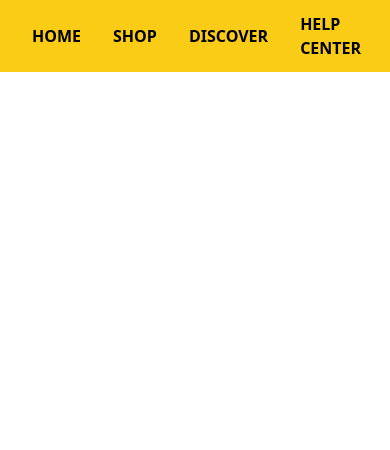
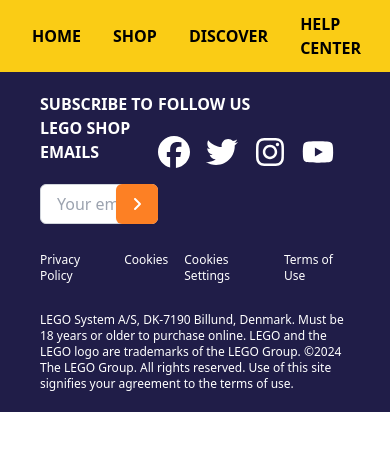
Before and after one commit to Dadu400/tbc-x-usaid-project-app, a React (Create React App) app: page / in a window 390 px wide. Shown: the top 450 px of the page. Built offline with nearby package versions, Linux system fonts and the light colour scheme.

Commit message:
Finished footer without responsive

```diff
--- a/package.json
+++ b/package.json
@@ -3,6 +3,10 @@
   "version": "0.1.0",
   "private": true,
   "dependencies": {
+    "@fortawesome/fontawesome-svg-core": "^6.5.1",
+    "@fortawesome/free-brands-svg-icons": "^6.5.1",
+    "@fortawesome/free-solid-svg-icons": "^6.5.1",
+    "@fortawesome/react-fontawesome": "^0.2.0",
     "@testing-library/jest-dom": "^5.17.0",
     "@testing-library/react": "^13.4.0",
     "@testing-library/user-event": "^13.5.0",
--- a/src/App.js
+++ b/src/App.js
@@ -1,10 +1,12 @@
+import Footer from "./components/footer/Footer";
 import Header from "./components/header/Header";
 import "./index.css"
 
 function App() {
   return (
     <div className="App">
-      <Header/>
+      <Header />
+      <Footer />
     </div>
   );
 }
--- /dev/null
+++ b/src/components/footer/Footer.jsx
@@ -0,0 +1,66 @@
+import { FontAwesomeIcon } from '@fortawesome/react-fontawesome';
+import { faFacebook, faTwitter, faInstagram, faYoutube } from '@fortawesome/free-brands-svg-icons';
+import { faAngleRight } from "@fortawesome/free-solid-svg-icons";
+
+function Footer() {
+    return (
+      <footer className="bg-[#201D48] w-full">
+        <div className="flex flex-col px-[40px] py-[20px] gap-[28px]">
+          <div className="flex justify-between">
+          <div className="flex flex-col gap-[20px]">
+            <h3 className="text-white font-bold uppercase">
+              subscribe to lego shop emails
+            </h3>
+            <div className="relative">
+              <form action="#">
+                <div className="flex items-center justify-center">
+                  <input
+                    type="email"
+                    placeholder="Your email address"
+                    className="w-full h-[40px] rounded-md px-4 py-2 border border-gray-300 focus:outline-none focus:ring-opacity-50 focus:ring-blue-500"
+                  />
+                  <button
+                    type="submit"
+                    className="absolute right-0 top-0 px-4 py-2 bg-[#FD8024] text-white font-bold rounded-md shadow-sm hover:bg-orange-200 focus:outline-none focus:ring-1 focus:ring-opacity-50 focus:ring-blue-500"
+                  >
+                    <FontAwesomeIcon icon={faAngleRight} />
+                  </button>
+                </div>
+              </form>
+            </div>
+          </div>
+          <div className="flex flex-col gap-[20px] mr-4">
+            <h3 className="text-white font-bold uppercase">follow us</h3>
+            <div class="flex space-x-4">
+              <a href="/" class="text-white hover:text-gray-400">
+                <FontAwesomeIcon icon={faFacebook} className="w-8 h-8" />
+              </a>
+              <a href="/" class="text-white hover:text-gray-400">
+                <FontAwesomeIcon icon={faTwitter} className="w-8 h-8" />
+              </a>
+              <a href="/" class="text-white hover:text-gray-400">
+                <FontAwesomeIcon icon={faInstagram} className="w-8 h-8" />
+              </a>
+              <a href="/" class="text-white hover:text-gray-400">
+                <FontAwesomeIcon icon={faYoutube} className="w-8 h-8" />
+              </a>
+            </div>
+          </div>
+          </div>
+          <div className="flex">
+              <ul className="flex gap-4">
+                  <li className="text-white text-xs"><a href="/">Privacy Policy</a></li>
+                  <li className="text-white text-xs"><a href="/">Cookies</a></li>
+                  <li className="text-white text-xs"><a href="/">Cookies Settings</a></li>
+                  <li className="text-white text-xs"><a href="/">Terms of Use</a></li>
+              </ul>
+          </div>
+          <div>
+              <p className="text-white text-xs">LEGO System A/S, DK-7190 Billund, Denmark. Must be 18 years or older to purchase online. LEGO and the LEGO logo are trademarks of the LEGO Group. ©2024 The LEGO Group. All rights reserved. Use of this site signifies your agreement to the terms of use.</p>
+          </div>
+        </div>
+      </footer>
+    );
+  }
+
+  export default Footer;
```
Also changed, not shown: 1 other file (tests, documents, lock files or other folders).
